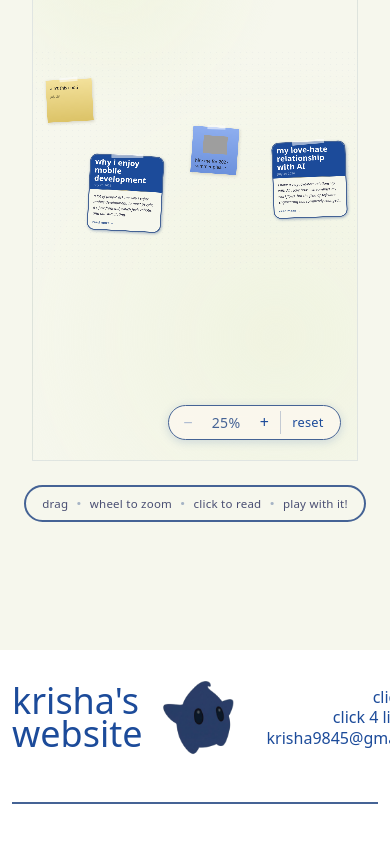
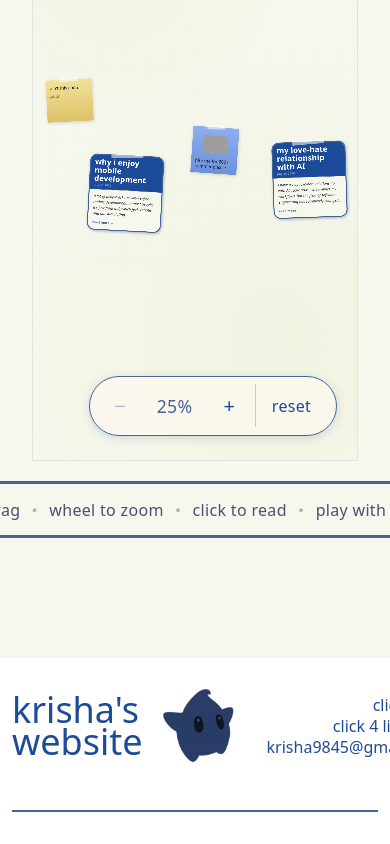
Before and after one commit to kr1shap/personal-site-v3, a Next.js app: page /thoughts in a window 390 px wide. Shown: the part 659-1503 px from the top of the page. Built offline with nearby package versions, Linux system fonts and the light colour scheme; grey boxes are pictures that could not be loaded; a web font is replaced by a local one.

Commit message:
fix responsiveness on mobile

```diff
--- a/app/thoughts/[slug]/page.tsx
+++ b/app/thoughts/[slug]/page.tsx
@@ -75,10 +75,10 @@ export default async function ArticlePage({ params }: PageParams) {
       </div>
 
       <div className="mb-12">
-        <h1 className="text-[100px] leading-none text-[#456395]">
+        <h1 className="text-[clamp(2.5rem,8.5vw,6.25rem)] leading-[1.05] text-[#456395] break-words hyphens-none">
           {article.title}
         </h1>
-        <p className="text-[28px] mt-1 text-[#757272]">
+        <p className="text-[clamp(1.1rem,3.2vw,1.75rem)] mt-1 text-[#757272]">
           a thought{article.date ? ` · ${article.date}` : ""}
         </p>
       </div>
--- a/app/thoughts/components/BoardCanvas/BoardCanvas.module.css
+++ b/app/thoughts/components/BoardCanvas/BoardCanvas.module.css
@@ -127,20 +127,22 @@
     min-height: calc(100vh - 14rem);
   }
   .controls {
-    bottom: 1.25rem;
-    right: 1rem;
-    padding: 0.22rem 0.32rem;
+    bottom: 1.5rem;
+    right: 1.25rem;
+    padding: 0.45rem 0.55rem;
+    gap: 0.3rem;
   }
   .controlButton {
-    padding: 0.32rem 0.55rem;
-    font-size: 1rem;
+    padding: 0.75rem 0.95rem;
+    font-size: 1.25rem;
   }
   .zoomLabel {
-    min-width: 2.8rem;
-    font-size: 0.88rem;
+    min-width: 3.6rem;
+    font-size: 1.1rem;
+    padding: 0 0.55rem;
   }
   .controlReset {
-    font-size: 0.8rem;
-    padding: 0.32rem 0.7rem;
+    font-size: 1rem;
+    padding: 0.85rem 1rem;
   }
 }
--- a/app/thoughts/page.module.css
+++ b/app/thoughts/page.module.css
@@ -52,9 +52,18 @@
     padding: 0.75rem 0.75rem 0;
   }
 
+  .hintBar {
+    padding: 1.25rem 1rem 2.5rem;
+  }
+
   .hintContent {
-    font-size: 0.72rem;
-    padding: 0.45rem 1rem;
-    gap: 0.5rem;
+    font-size: 1rem;
+    padding: 0.85rem 1.6rem;
+    gap: 0.7rem;
+    border-width: 3px;
+  }
+
+  .hintDot {
+    font-size: 1.35rem;
   }
 }
```
